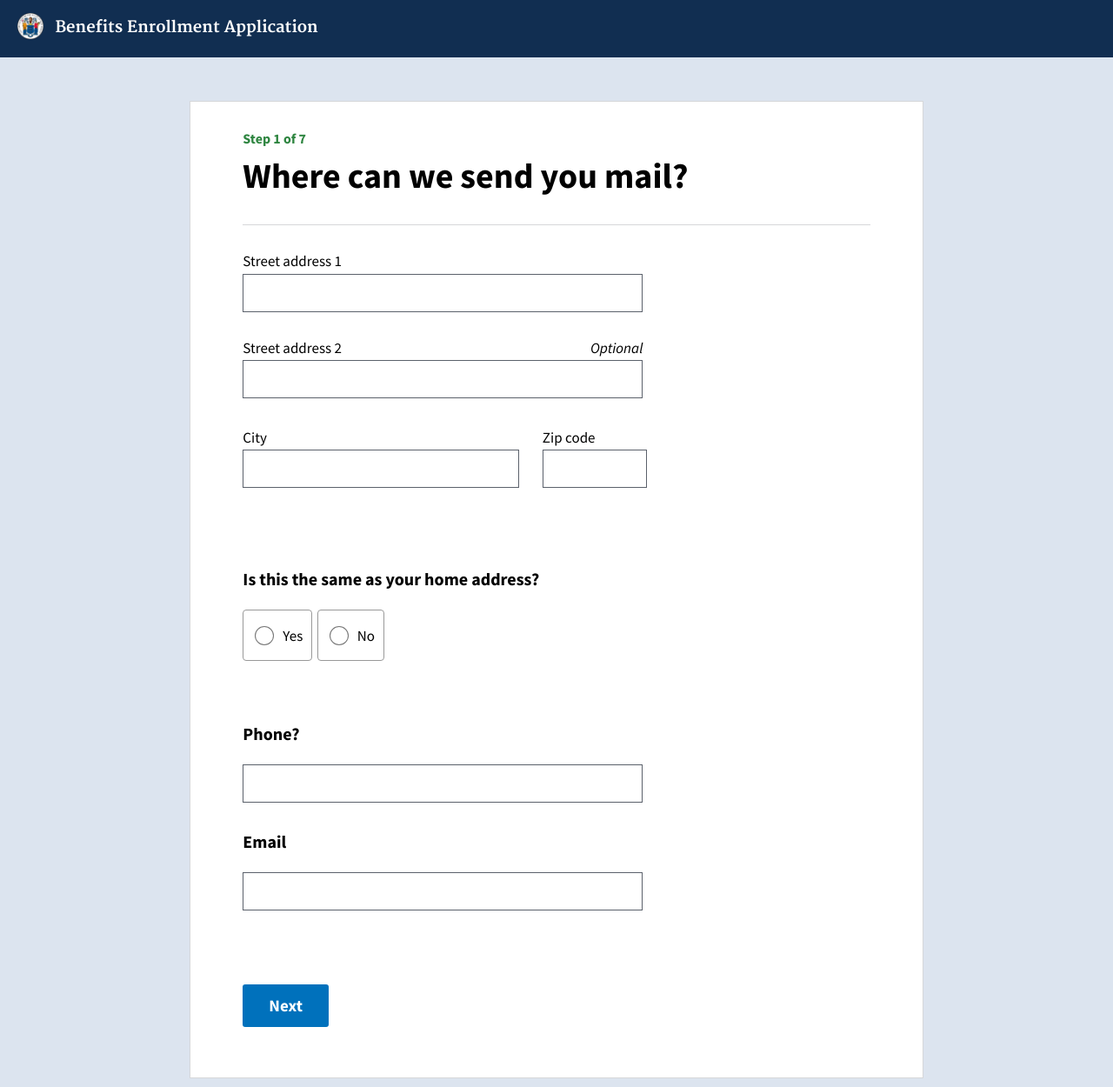
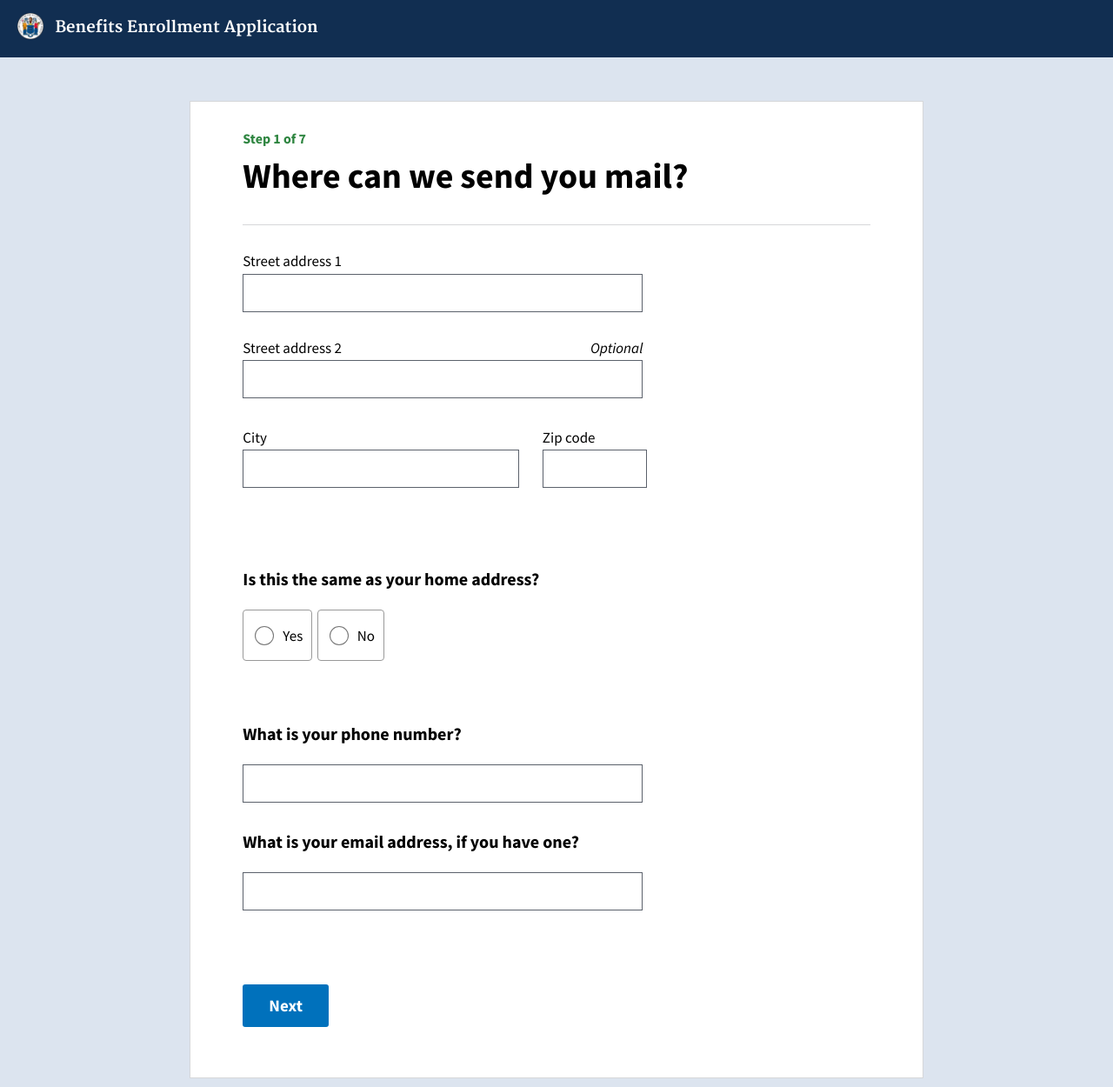
Before and after one commit to usds/benefits-enrollment-prototype, a Jekyll site: the page built from 01-basic-info/applicant-contact.html, in a window 1280 px wide. Shown: the whole page at 87% size. Built offline with Jekyll 4.4.1, drawn with Linux system fonts in a browser that asks for light colours.

Commit message:
Update applicant-contact.html

```diff
--- a/01-basic-info/applicant-contact.html
+++ b/01-basic-info/applicant-contact.html
@@ -54,14 +54,14 @@ title: Where can we send you mail?
 </fieldset>
 
 <div class="prompt">
-	<p class="prompt__primary-text"><label for="applicantPhone">Phone?</label></p>
+	<p class="prompt__primary-text"><label for="applicantPhone">What is your phone number?</label></p>
 </div>
 <div class="response">
 	<input type="tel" id="applicantPhone" />
 </div>
 
 <div class="prompt">
-	<p class="prompt__primary-text"><label for="applicantEmail">Email</label></p>
+	<p class="prompt__primary-text"><label for="applicantEmail">What is your email address, if you have one?</label></p>
 </div>
 <div class="response">
 	<input type="email" id="applicantEmail" />
```
